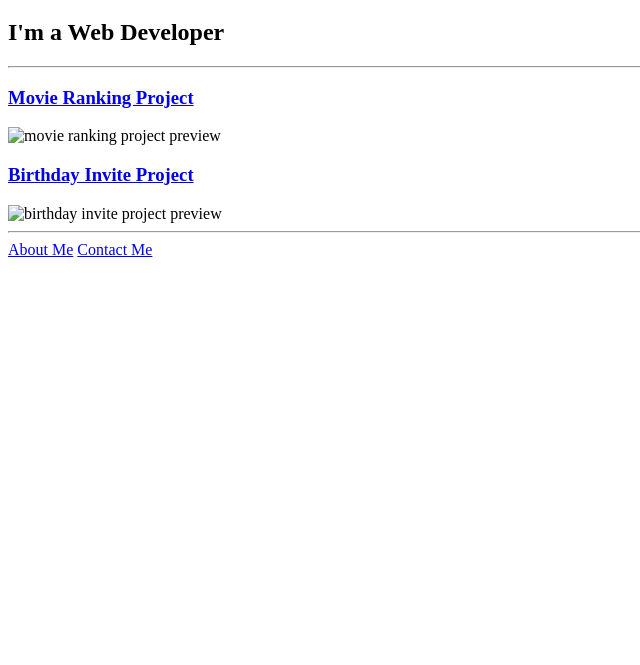
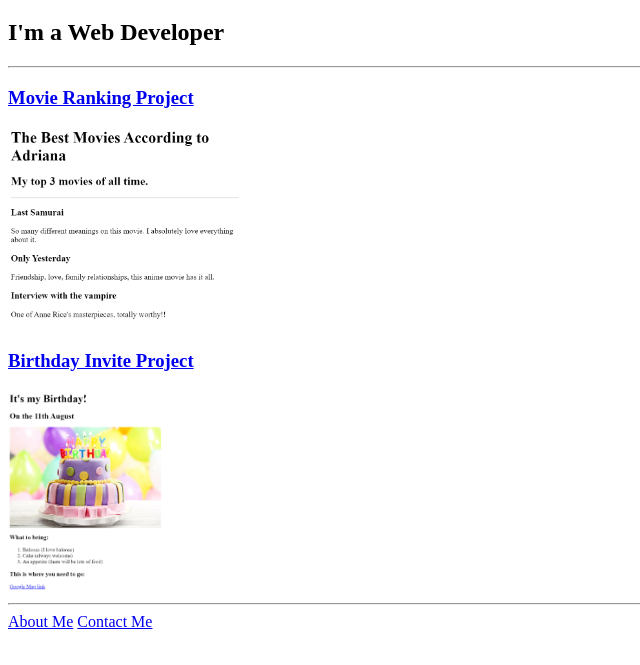
Before and after one commit to AdriCarax/html-portfolio, a plain HTML site: page index.html in a window 1280 px wide. Shown: the part 61-726 px from the top of the page, without its empty margins (0-640 px from the left). Drawn offline with Linux system fonts and the light colour scheme.

Commit message:
Update index.html

```diff
--- a/index.html
+++ b/index.html
@@ -26,13 +26,13 @@ https://developer.mozilla.org/en-US/docs/Web/HTML/Element/img#attr-height -->
   <h1>Adriana Lopez's Portfolio</h1>
   <h2>I'm a Web Developer</h2>
   <hr />
-  <h3><a href="./public/movie-ranking.html">Movie Ranking Project</a></h3>
-  <img src="./assets/images/Movies.png" height="200" alt="movie ranking project preview"/>
-  <h3><a href="./public/birthday-invite.html">Birthday Invite Project</a></h3>
-  <img src="./assets/images/Birthday.png" height="200" alt="birthday invite project preview"/>
+  <h3><a href="movie-ranking.html">Movie Ranking Project</a></h3>
+  <img src="Movies.png" height="200" alt="movie ranking project preview"/>
+  <h3><a href="birthday-invite.html">Birthday Invite Project</a></h3>
+  <img src="Birthday.png" height="200" alt="birthday invite project preview"/>
   <hr />
-  <a href="./public/about.html">About Me</a>
-  <a href="./public/contact.html">Contact Me</a>
+  <a href="about.html">About Me</a>
+  <a href="contact.html">Contact Me</a>
 </body>
 
 </html>
```
